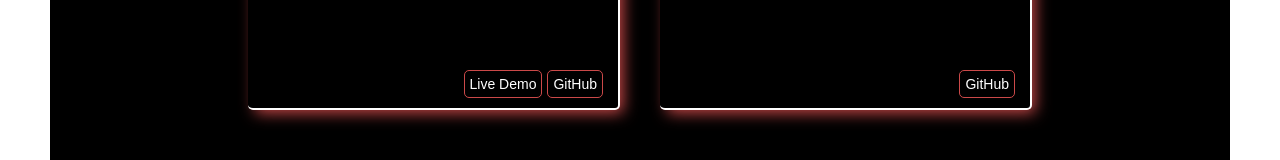
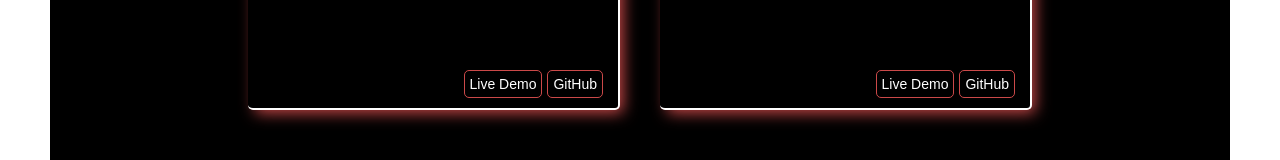
Before and after one commit to Viktoryia-Vysotskaya/Portfolio, a React (Create React App) app: page / in a window 1280 px wide. Shown: the part 3569-3729 px from the top of the page. Built offline with nearby package versions, Linux system fonts and the light colour scheme.

Commit message:
Add link

```diff
--- a/src/data/data.js
+++ b/src/data/data.js
@@ -145,6 +145,7 @@ export const portfolio = [
     details:
       "Team project of an online furniture store. Led by an experienced project manager using the JIRA methodology. Implementation of Git workflow, including thorough code review and seamless code merging.",
     img: "/images/portfolio/Bazar.png",
+    link: "https://team-project-xi.vercel.app",
     github: "https://github.com/Viktoryia-Vysotskaya/Team-Project",
   },
 
```
